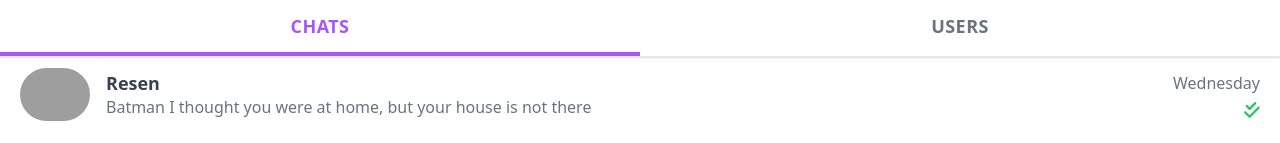
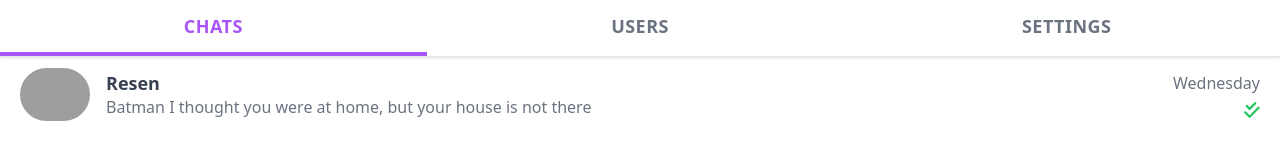
Before and after one commit to resenzhu/nextjs, a Next.js app: page /project/breezy in a window 1280 px wide. Shown: the top 143 px of the page. Built offline with nearby package versions, Linux system fonts and the light colour scheme; grey boxes are pictures that could not be loaded; what tailwindcss-animated would draw is missing.

Commit message:
add settings menu

```diff
--- a/src/app/project/breezy/(breezy)/page.tsx
+++ b/src/app/project/breezy/(breezy)/page.tsx
@@ -18,6 +18,9 @@ const Page = (): JSX.Element => (
       </div>
       <div className='flex-1 cursor-pointer py-3 text-center tracking-wide text-gray-500 hover:text-purple-500'>
         USERS
+      </div>
+      <div className='flex-1 cursor-pointer py-3 text-center tracking-wide text-gray-500 hover:text-purple-500'>
+        SETTINGS
       </div>
     </div>
     <div className='pt-14'>
```
